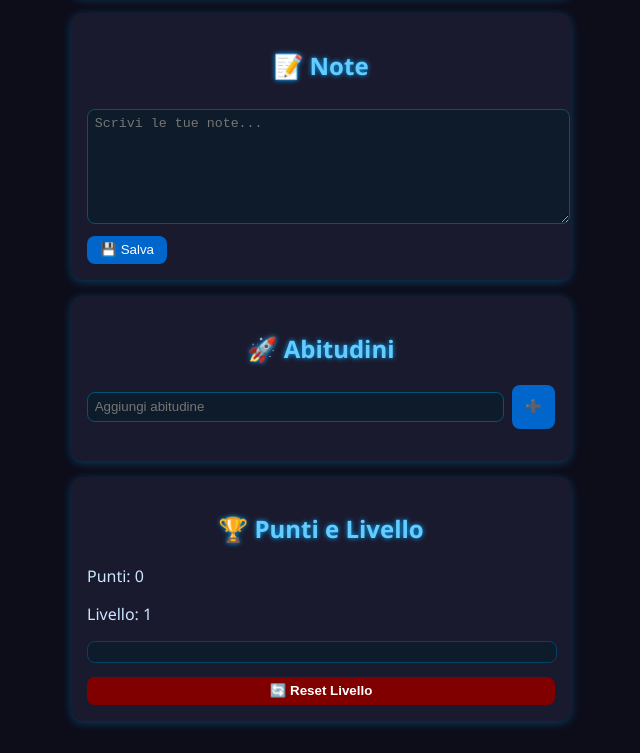
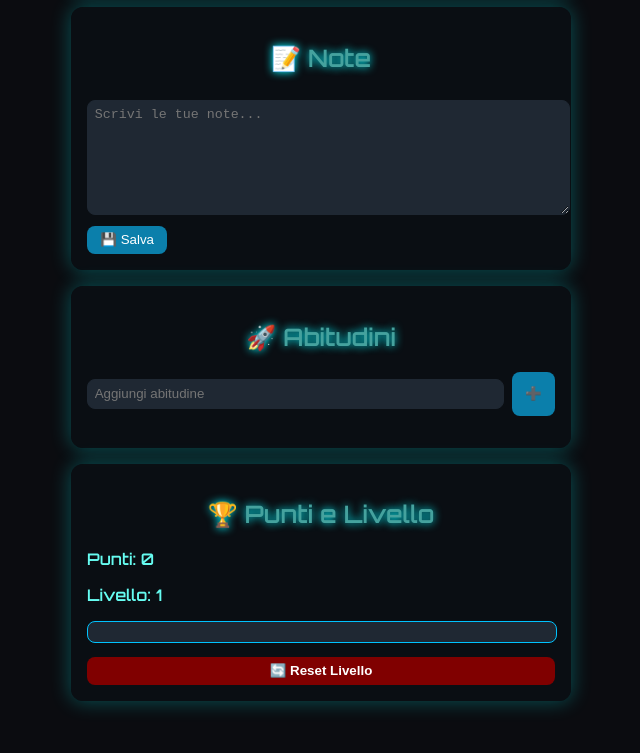
Before and after one commit to Spandalfo/ricordino, a plain HTML site: page index.html in a window 1280 px wide. Shown: the part 269-1022 px from the top of the page, without its empty margins (319-959 px from the left). Drawn offline with Linux system fonts and the light colour scheme.

Commit message:
Add files via upload

```diff
--- a/index.html
+++ b/index.html
@@ -5,6 +5,7 @@
   <meta name="viewport" content="width=device-width, initial-scale=1.0">
   <title>The System</title>
   <link rel="stylesheet" href="style.css">
+  <link href="https://fonts.googleapis.com/css2?family=Orbitron:wght@600&display=swap" rel="stylesheet">
 </head>
 <body>
   <div class="container">
@@ -43,8 +44,10 @@
       </div>
       <button onclick="resetLevel()" class="reset-btn">🔄 Reset Livello</button>
     </div>
+
+    <audio id="level-up-sound" src="level-up.mp3" preload="auto"></audio>
+
+    <script src="script.js"></script>
   </div>
-
-  <script src="script.js"></script>
 </body>
 </html>
--- a/script.js
+++ b/script.js
@@ -84,12 +84,17 @@ function loadHabits() {
 }
 
 function addPoints(p) {
+  const prevLevel = level;
   points += p;
   level = Math.floor(points / 100) + 1;
   document.getElementById('points').innerText = points;
   document.getElementById('level').innerText = level;
   localStorage.setItem('points', points);
   updateProgressBar();
+  if (level > prevLevel) {
+    document.getElementById('level-up-sound').play();
+    if (navigator.vibrate) navigator.vibrate(300);
+  }
 }
 
 function updateProgressBar() {
--- a/style.css
+++ b/style.css
@@ -1,9 +1,9 @@
 body {
-  font-family: 'Segoe UI', sans-serif;
-  background-color: #0d0d1a;
+  font-family: 'Orbitron', sans-serif;
+  background-color: #0b0c10;
   margin: 0;
   padding: 0;
-  color: #cce6ff;
+  color: #66fcf1;
 }
 .container {
   max-width: 500px;
@@ -12,27 +12,28 @@ body {
 }
 h1, h2 {
   text-align: center;
-  color: #66ccff;
-  text-shadow: 0 0 5px #00aaff;
+  color: #45a29e;
+  text-shadow: 0 0 8px #00f6ff;
 }
 .section {
-  background: #1a1a2e;
+  background: rgba(10, 15, 20, 0.8);
   border-radius: 12px;
   padding: 1em;
   margin-bottom: 1em;
-  box-shadow: 0 2px 10px rgba(0, 170, 255, 0.3);
+  box-shadow: 0 0 20px rgba(0, 255, 255, 0.3);
+  animation: fadeIn 0.7s ease;
 }
 input[type="text"], textarea {
   width: 100%;
   padding: 0.5em;
   margin: 0.5em 0;
-  border: 1px solid #005577;
+  border: 1px solid #1f2833;
   border-radius: 8px;
-  background-color: #0d1b2a;
-  color: #cce6ff;
+  background-color: #1f2833;
+  color: #c5c6c7;
 }
 button {
-  background-color: #0066cc;
+  background-color: #0b7fab;
   color: white;
   padding: 0.5em 1em;
   border: none;
@@ -41,8 +42,8 @@ button {
   transition: 0.2s ease;
 }
 button:hover {
-  background-color: #0099ff;
-  box-shadow: 0 0 10px #00ccff;
+  background-color: #00bcd4;
+  box-shadow: 0 0 10px #00ffff;
 }
 ul {
   list-style: none;
@@ -63,16 +64,16 @@ textarea {
 }
 .progress-bar {
   width: 100%;
-  background: #0d1b2a;
+  background: #1f2833;
   border-radius: 8px;
   overflow: hidden;
   height: 20px;
   margin-top: 0.5em;
-  border: 1px solid #004466;
+  border: 1px solid #00c3ff;
 }
 #level-progress {
   height: 100%;
-  background: linear-gradient(to right, #00ccff, #003366);
+  background: linear-gradient(to right, #00f6ff, #003366);
   width: 0%;
   transition: width 0.4s ease;
 }
@@ -90,3 +91,7 @@ textarea {
     flex-direction: column;
   }
 }
+@keyframes fadeIn {
+  from { opacity: 0; transform: translateY(10px); }
+  to { opacity: 1; transform: translateY(0); }
+}
```
